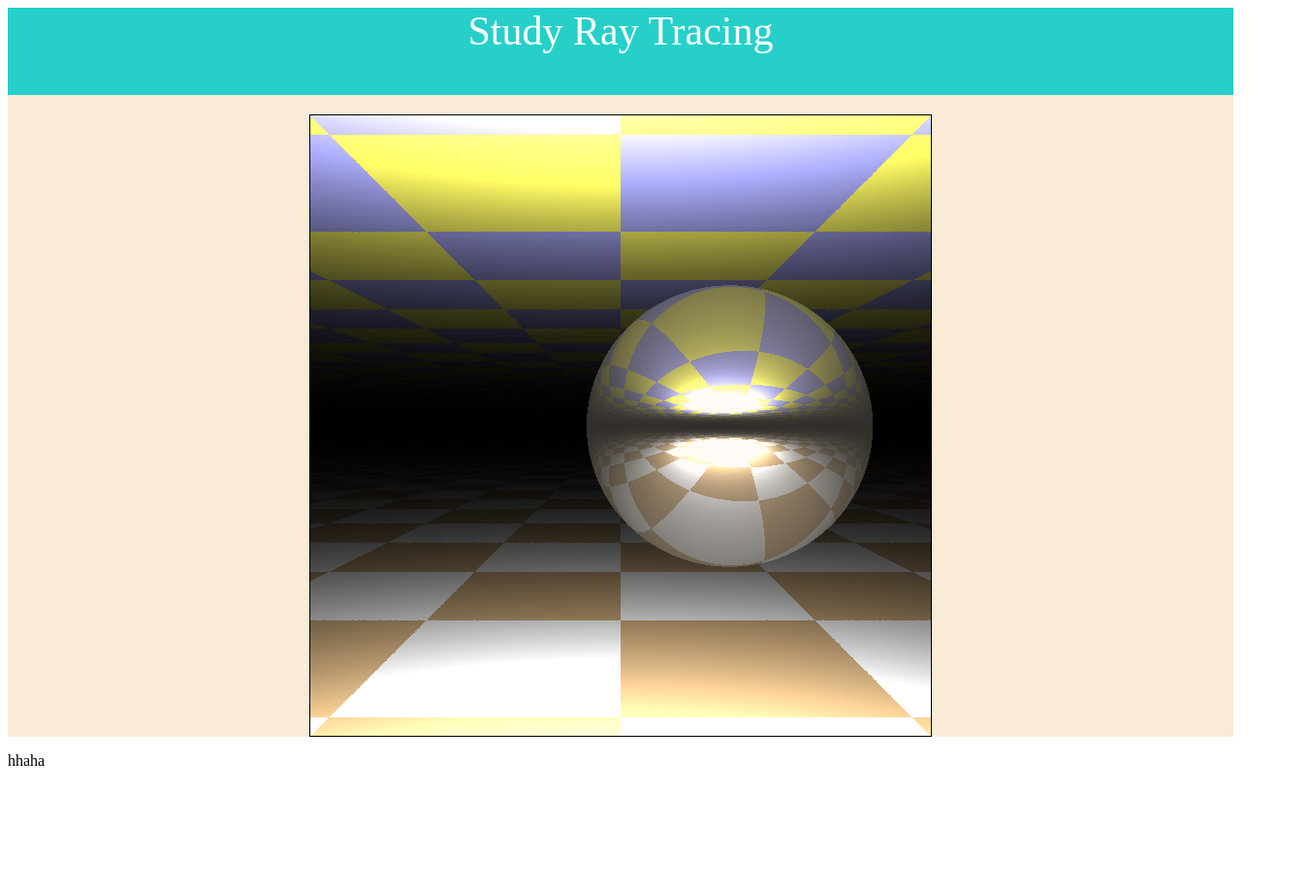
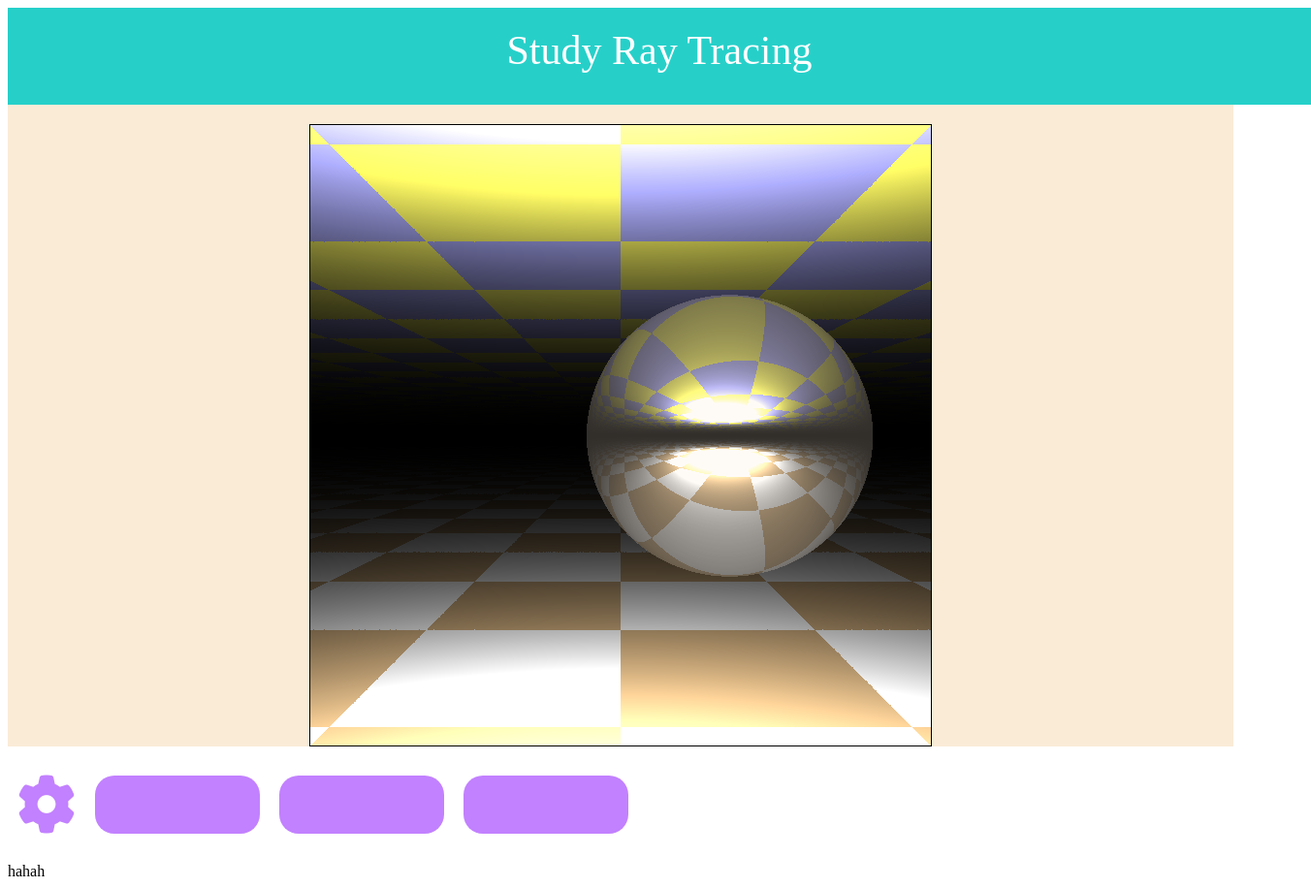
Before and after one commit to cijb-7724/raytracing-js, a plain HTML site: page index.html in a window 1280 px wide. Shown: the whole page at 97% size, 1352 px wide, since content can reach past the window. Before the commit the page ends 810 px from the top, so only its background shows below. Drawn offline with Linux system fonts and the light colour scheme.

Commit message:
put button

```diff
--- a/index.html
+++ b/index.html
@@ -16,9 +16,18 @@
     <div class="canvas">
         <canvas id="canv" width="640" height="640"></canvas>
     </div>
+    <div class="mode">
 
-    <div>
-        <p>hhaha</p>
+        <div class="fa-solid fa-gear"></div>
+            <!-- <span class="fa-solid fa-gear fa-spin"></span> -->
+        <div class="button dynamic"></div>
+        <div class="button static"></div>
+        <div class="button pory"></div>
+
+    </div>
+
+    <div class="foot">
+        hahah
     </div>
     <script src="static.js"></script>
 </body>
--- a/style.css
+++ b/style.css
@@ -2,12 +2,12 @@
 .header {
     background-color: #26d0c9;
     color: #fff;
-    height:90px;
+    height:60px;
     width: 100%;
 
     float:left;
     font-size: 42px;
-    /* padding: 20px 40px; */
+    padding: 20px 40px;
 
     display: block;
     margin-bottom: 20px;
@@ -16,7 +16,6 @@
 body {
     font-family: "Avenir Next";
 }
-
 
 
 
@@ -32,3 +31,31 @@ body {
     margin: 0 auto;
     border: 1px solid black;
 }
+
+
+.setting {
+    ;
+}
+.fa-gear {
+    float: left;
+    color: rgb(194, 129, 255);
+    /* height: 80px; */
+    font-size: 60px;
+    margin: 30px 10px;
+}
+
+
+.button {
+    float: left;
+    background-color: rgb(194, 129, 255);
+    width: 170px;
+    height: 60px;
+    margin: 30px 10px;
+    /* margin-left: 20px; */
+    border-radius: 20px;
+}
+
+
+.foot {
+    clear: left;
+}
```
